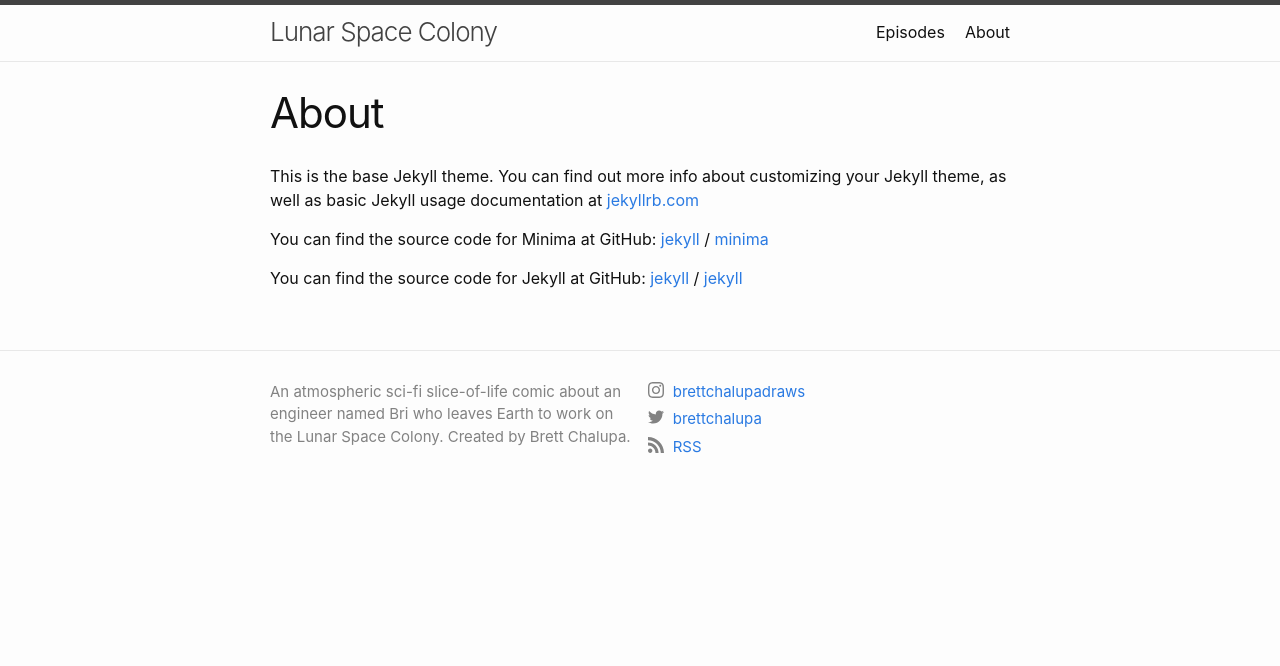
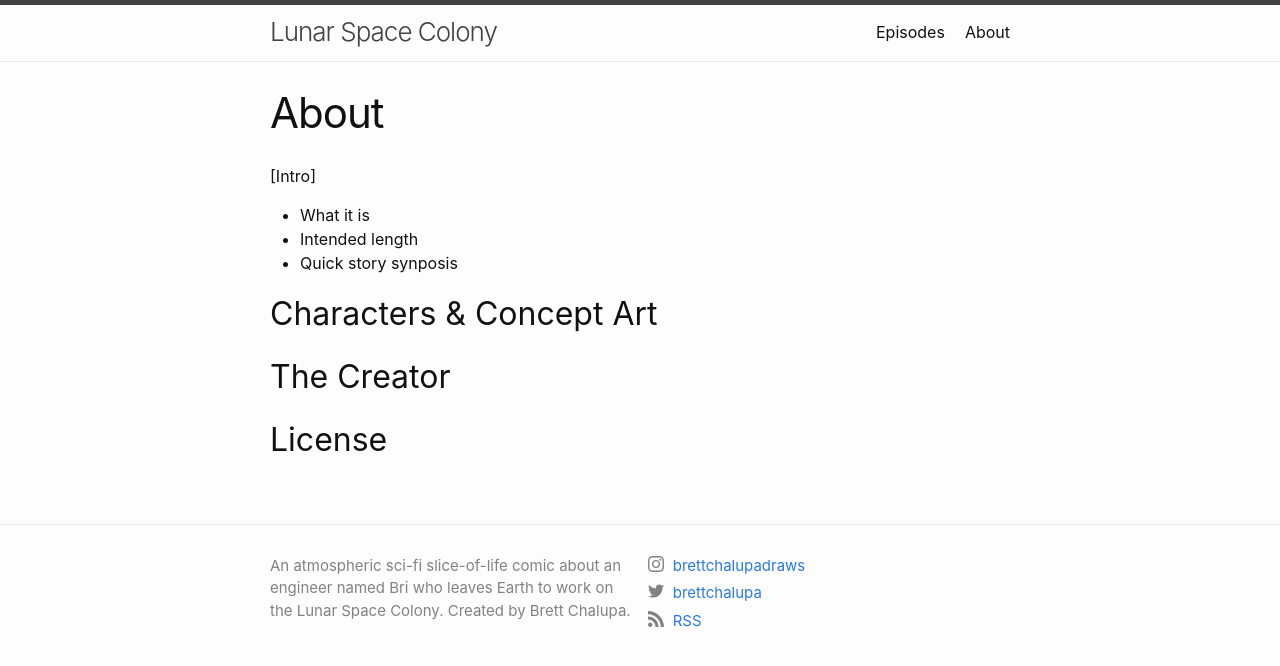
Before and after one commit to brettchalupa/lsc, a Jekyll site: the page built from about.md, in a window 1280 px wide. Shown: the top 666 px of the page. Built offline with Jekyll 4.4.1, drawn with Linux system fonts in a browser that asks for light colours.

Commit message:
Add outline to About page
More content to be added in the future.

```diff
--- a/about.md
+++ b/about.md
@@ -5,15 +5,14 @@
 permalink: /about
 ---
 
-This is the base Jekyll theme. You can find out more info about customizing your Jekyll theme, as well as basic Jekyll usage documentation at [jekyllrb.com](https://jekyllrb.com/)
+[Intro]
 
-You can find the source code for Minima at GitHub:
-[jekyll][jekyll-organization] /
-[minima](https://github.com/jekyll/minima)
+- What it is
+- Intended length
+- Quick story synposis
 
-You can find the source code for Jekyll at GitHub:
-[jekyll][jekyll-organization] /
-[jekyll](https://github.com/jekyll/jekyll)
+## Characters & Concept Art
 
+## The Creator
 
-[jekyll-organization]: https://github.com/jekyll
+## License
```
